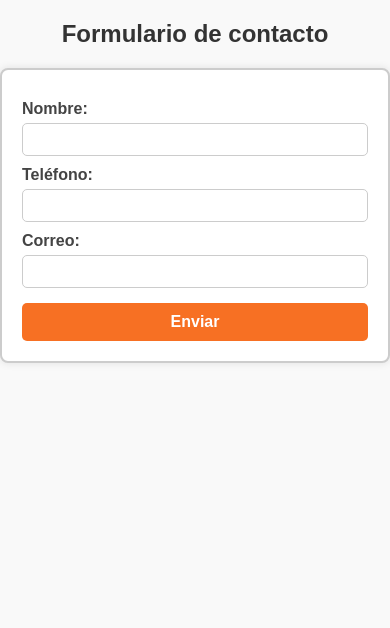
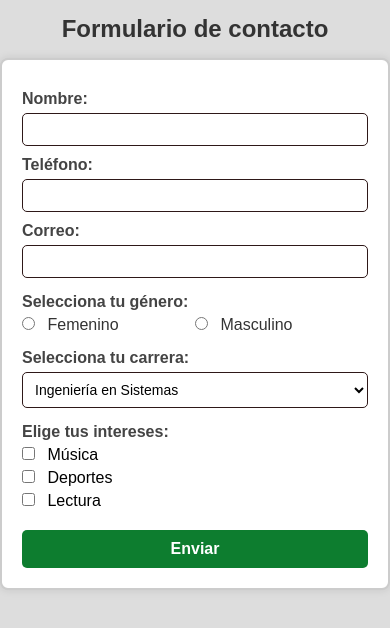
Before and after one commit to EdithRamirez/clases-web, a plain HTML site: page Ejercicio 04/index.html in a window 390 px wide. Drawn offline with Linux system fonts and the light colour scheme.

Commit message:
ajustes en ejercicio 04 del formulario con mas etiquetas y estilos

```diff
--- a/Ejercicio 04/css/style.css
+++ b/Ejercicio 04/css/style.css
@@ -1,24 +1,28 @@
 /* Estilos generales */
+
+/* Elimina los márgenes/paddings por defecto, para mejor el tamaño de los elementos */
 * {
-	box-sizing: border-box;
+	margin: 0;
+	padding: 0;
+	box-sizing: border-box; /* Quita los rellenos internos por defecto de los elementos */
 }
+
+/* Estilo desde etiqueta */
 body {
 	font-family: Arial, sans-serif;
 	background-color: #f9f9f9;
-	padding: 0;
-	margin: 0;
 }
 
-/* Título */
 h2 {
 	text-align: center;
 	color: #333;
+	margin: 15px 0;
 }
 
-/* Formulario */
+/* Estilos con ID*/
 #form-contact {
 	max-width: 400px;
-	margin: 0 auto; /* Centra el formulario */
+	margin: 0 auto;
 	padding: 20px;
 	background-color: #fff;
 	border: 2px solid #ccc;
@@ -26,12 +30,18 @@ h2 {
 	box-shadow: 0 0 8px rgba(0, 0, 0, 0.1);
 }
 
-/* Etiquetas */
+/* Estilos con clase */
 .label {
 	display: block;
 	margin-top: 10px;
 	font-weight: bold;
 	color: #444;
+}
+
+.label-inline {
+	margin-bottom: 5px;
+	display: inline-block;
+	color: #333;
 }
 
 /* Campos de entrada */
@@ -43,6 +53,52 @@ input[type="email"] {
 	margin-top: 5px;
 	border: 1px solid #ccc;
 	border-radius: 5px;
+}
+
+/* Estilos para radio y checkbox */
+input[type="radio"],
+input[type="checkbox"] {
+	margin-right: 8px;
+	accent-color: #f77023;
+	/* color del check o radio en navegadores modernos */
+	cursor: pointer;
+}
+
+.input-box {
+	margin: 5px 0;
+}
+
+/* Estilo para los p dentro del id */
+#form-contact p {
+	margin-top: 15px;
+	font-weight: bold;
+	color: #444;
+	margin-bottom: 5px;
+}
+
+/* Estilos para el select */
+select {
+	width: 100%;
+	padding: 8px;
+	margin-top: 5px;
+	border: 1px solid #ccc;
+	border-radius: 5px;
+	background-color: #fff;
+	font-size: 14px;
+	cursor: pointer;
+	transition: border-color 0.3s ease;
+}
+
+/* Hover del select */
+select:hover {
+	border-color: #f77023;
+}
+
+/* focus del select */
+select:focus {
+	outline: none;
+	border-color: #f77023;
+	box-shadow: 0 0 5px rgba(247, 112, 35, 0.5);
 }
 
 /* Botón */
@@ -64,3 +120,44 @@ input[type="email"] {
 .btn-send:hover {
 	background-color: #a14510;
 }
+
+.flex {
+	display: flex;
+}
+
+.input-radio {
+	width: 50%;
+}
+
+/* Estilos para pantallas de tablets y celulares*/
+@media screen and (max-width: 768px) {
+	body {
+		background: #ddd;
+	}
+	.input-radio {
+		width: 100%;
+	}
+	.btn-send {
+		background-color: #0d7d2f;
+	}
+	.btn-send:hover {
+		background-color: #0c4e20;
+	}
+	.btn-send {
+		background-color: #0d7d2f;
+	}
+	input[type="text"],
+	input[type="tel"],
+	input[type="email"],
+	select {
+		border: 1px solid #2e1818;
+	}
+	select:hover,
+	select:focus {
+		border-color: #0d7d2f;
+	}
+	input[type="radio"],
+	input[type="checkbox"] {
+		accent-color: #0d7d2f;
+	}
+}
--- a/Ejercicio 04/index.html
+++ b/Ejercicio 04/index.html
@@ -21,6 +21,8 @@
 		<!-- Campo de nombre y de tipo texto / required indica que el campo debe ser completado -->
 		<label class="label" for="nombre">Nombre:</label>
 		<input type="text" id="nombre" name="nombre" required>
+		<!-- name: nombre del dato que se enviará -->
+		<!-- value: valor que contiene el campo -->
 
 		<!-- Campo de teléfono y de tipo tel -->
 		<label class="label" for="telefono">Teléfono:</label>
@@ -31,7 +33,45 @@
 		<label class="label" for="correo">Correo:</label>
 		<input type="email" id="correo" name="correo" required>
 
+		<!-- Radio buttons  -->
+		<p>Selecciona tu género:</p>
+		<div class="flex">
+			<div class="input-radio">
+				<input type="radio" id="femenino" name="genero" value="Femenino">
+				<label class="label-inline" for="femenino">Femenino</label>
+			</div>
+			<div class="input-radio">
+				<input type="radio" id="masculino" name="genero" value="Masculino">
+				<label class="label-inline" for="masculino">Masculino</label>
+			</div>
+		</div>
 
+
+		<!-- Lista desplegable -->
+		<label class="label" for="carrera">Selecciona tu carrera:</label>
+		<select id="carrera" name="carrera">
+			<option value="sistemas">Ingeniería en Sistemas</option>
+			<option value="industrial">Ingeniería Industrial</option>
+			<option value="civil">Ingeniería Civil</option>
+			<option value="otro">Otra</option>
+		</select>
+
+		<!-- Checkbox  de selecciones múltiples -->
+		<p>Elige tus intereses:</p>
+		<div class="input-box">
+			<input type="checkbox" id="musica" name="intereses" value="Música">
+			<label for="musica">Música</label>
+		</div>
+
+		<div class="input-box">
+			<input type="checkbox" id="deportes" name="intereses" value="Deportes">
+			<label for="deportes">Deportes</label>
+		</div>
+
+		<div class="input-box">
+			<input type="checkbox" id="lectura" name="intereses" value="Lectura">
+			<label for="lectura">Lectura</label>
+		</div>
 		<!-- Botón de enviar -->
 		<button type="submit" class="btn-send">Enviar</button>
 
```
